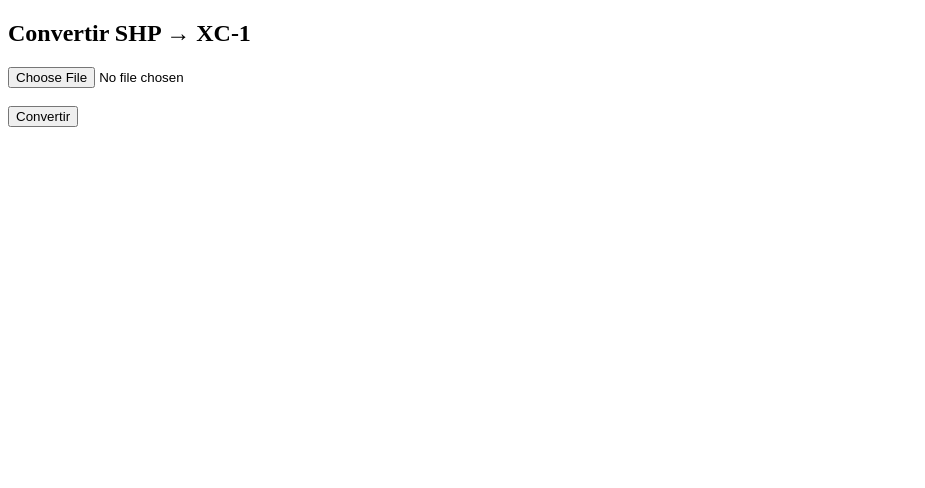
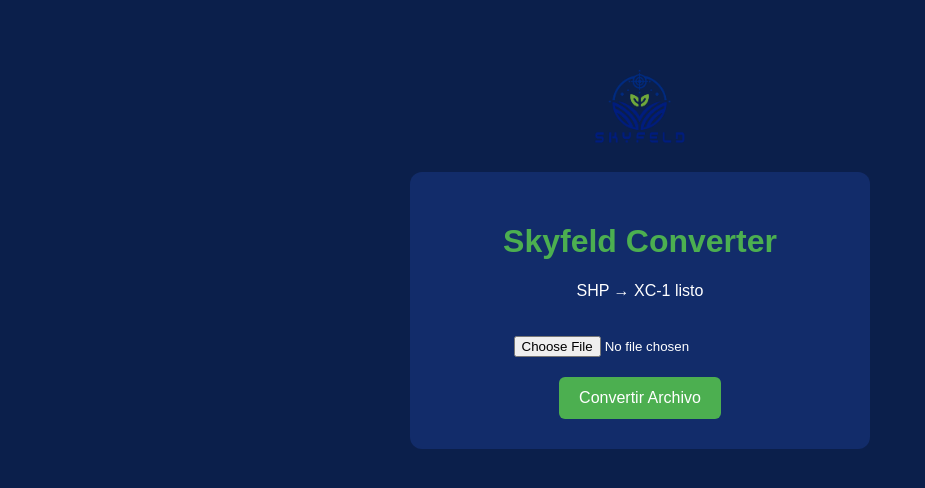
Before and after one commit to skyfeld-spa/xc1-shp-converter, a Flask app: page / in a window 1280 px wide. Shown: the top 488 px of the page, without its empty margins (0-925 px from the left). Run offline with Flask 3, Linux system fonts and the light colour scheme.

Commit message:
upgrade nivel empresa skyfeld

```diff
--- a/server/app.py
+++ b/server/app.py
@@ -1,3 +1,4 @@
+import os
 from flask import Flask, request, send_file, render_template
 from converter import convertir
 from utils import zip_shapefile
@@ -10,6 +11,7 @@ def index():
 
 @app.route('/convertir', methods=['POST'])
 def convertir_archivo():
+
     file = request.files['file']
 
     input_path = "input.shp"
@@ -21,9 +23,12 @@ def convertir_archivo():
     try:
         convertir(input_path, output_path)
         zip_shapefile(output_path, zip_path)
+
         return send_file(zip_path, as_attachment=True)
+
     except Exception as e:
-        return f"Error: {str(e)}"
+        return f"<h2>Error:</h2><p>{str(e)}</p>"
 
 if __name__ == "__main__":
-    app.run(host='0.0.0.0', port=5000)
+    port = int(os.environ.get("PORT", 5000))
+    app.run(host="0.0.0.0", port=port)
--- a/server/templates/index.html
+++ b/server/templates/index.html
@@ -1,17 +1,61 @@
 <!DOCTYPE html>
 <html>
 <head>
-    <title>XC1 Converter</title>
+    <title>Skyfeld XC1 Converter</title>
+    <style>
+        body {
+            font-family: Arial;
+            background: #0b1f4b;
+            color: white;
+            text-align: center;
+            padding: 40px;
+        }
+
+        .container {
+            background: #122c6a;
+            padding: 30px;
+            border-radius: 12px;
+            max-width: 400px;
+            margin: auto;
+        }
+
+        h1 {
+            color: #4CAF50;
+        }
+
+        button {
+            background: #4CAF50;
+            border: none;
+            padding: 12px 20px;
+            color: white;
+            font-size: 16px;
+            border-radius: 6px;
+            cursor: pointer;
+        }
+
+        input {
+            margin: 20px 0;
+        }
+
+        img {
+            width: 120px;
+        }
+    </style>
 </head>
 <body>
 
-<h2>Convertir SHP → XC-1</h2>
+<img src="/static/logo.png">
 
-<form action="/convertir" method="post" enctype="multipart/form-data">
-    <input type="file" name="file" required>
-    <br><br>
-    <button type="submit">Convertir</button>
-</form>
+<div class="container">
+    <h1>Skyfeld Converter</h1>
+    <p>SHP → XC-1 listo</p>
+
+    <form action="/convertir" method="post" enctype="multipart/form-data">
+        <input type="file" name="file" required>
+        <br>
+        <button type="submit">Convertir Archivo</button>
+    </form>
+</div>
 
 </body>
 </html>
```
Also changed, not shown: server/static/logo.png (added).
